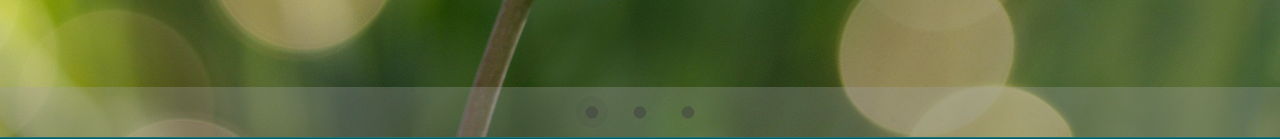
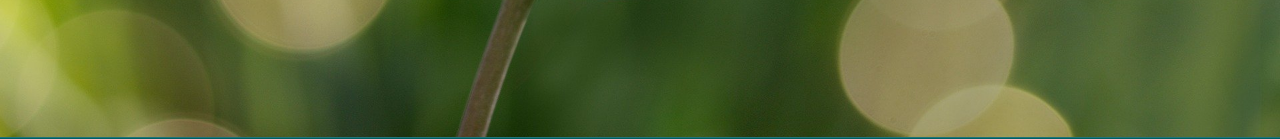
Before and after one commit to JimSadler/marthaVue3, a Vue app: page / in a window 1280 px wide. Shown: the part 727-866 px from the top of the page. Built offline with nearby package versions, Linux system fonts and the light colour scheme.

Commit message:
vue3 wip

```diff
--- a/src/components/HomeView.vue
+++ b/src/components/HomeView.vue
@@ -3,7 +3,7 @@
 </script>
 <template>
 	<div class="h-100" >
-    <v-carousel height="100vh">
+    <v-carousel height="100vh" hide-delimiters>
       <v-carousel-item
         src="@/assets/homepage/tulip-2189317_1920.jpg"
         height="100%"
```
